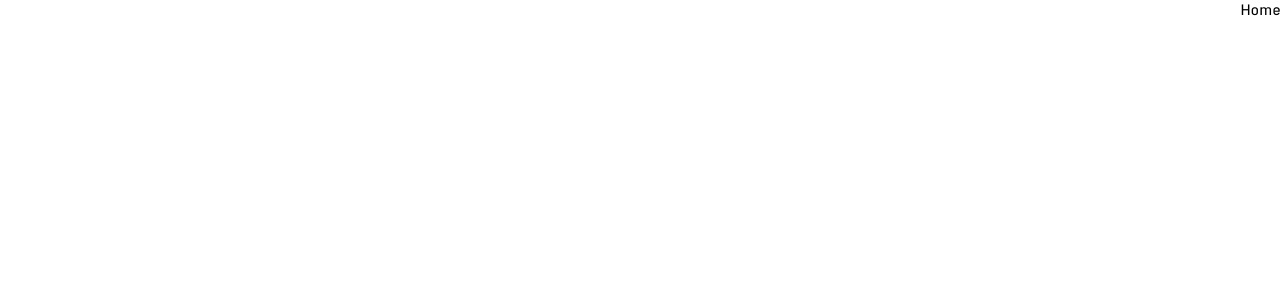
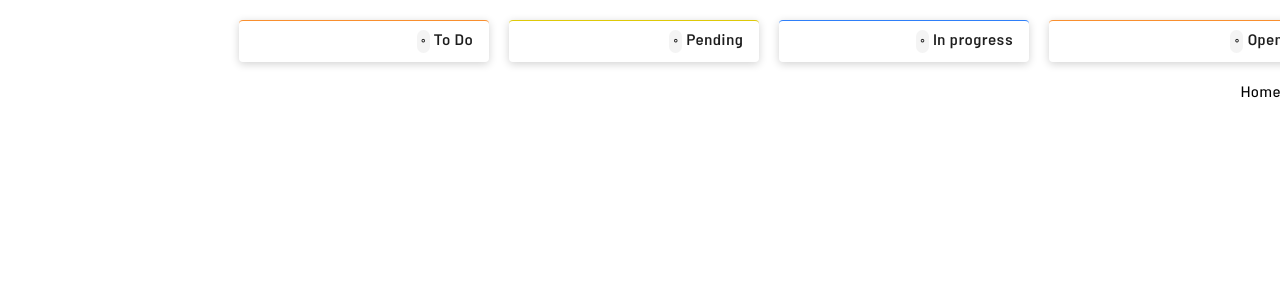
Before and after one commit to Quera-Spring-Front-end-Bootcamp/Group3, a React (Vite) app: page / in a window 1280 px wide. Shown: the top 300 px of the page. Built offline with nearby package versions, Linux system fonts and the light colour scheme.

Commit message:
fixed scroll-y

```diff
--- a/src/App.jsx
+++ b/src/App.jsx
@@ -7,10 +7,12 @@ import NotFound from "./pages/notFound";
 import { AuthLayout } from "./Layout/AuthLayout";
 import { Toaster } from "react-hot-toast";
 import Home from "./pages/home";
+import { BoardTitle } from "./components/BoardTitle/BoardTitle";
 
 const App = () => {
   return (
     <>
+    <BoardTitle/>
       <Routes>
         <Route path="/" element={<Home />} />
         <Route path="auth" element={<AuthLayout />}>
--- a/src/components/BoardTitle/BoardTitle.jsx
+++ b/src/components/BoardTitle/BoardTitle.jsx
@@ -16,8 +16,10 @@ export const BoardTitle = ({ badgeValue, clickAddHandler }) => {
     setHoverTooltip(false )
 
   }
+
+
   return (
-    <div className="flex gap-5 mt-5">
+    <div className="flex gap-5 p-5 overflow-x-auto whitespace-nowrap">
       {card.map((item) => (
         <div
           key={item.id}
```
